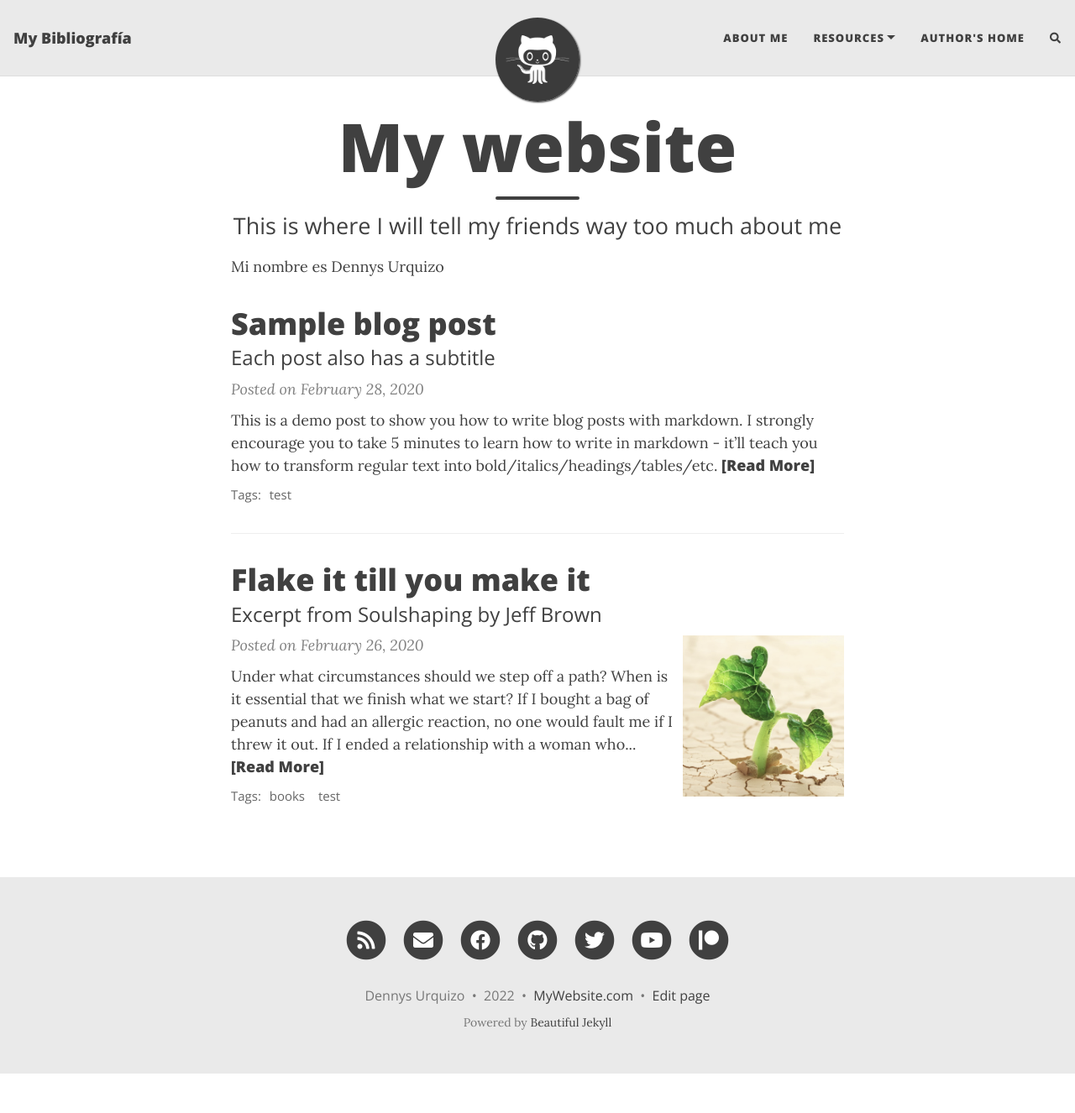
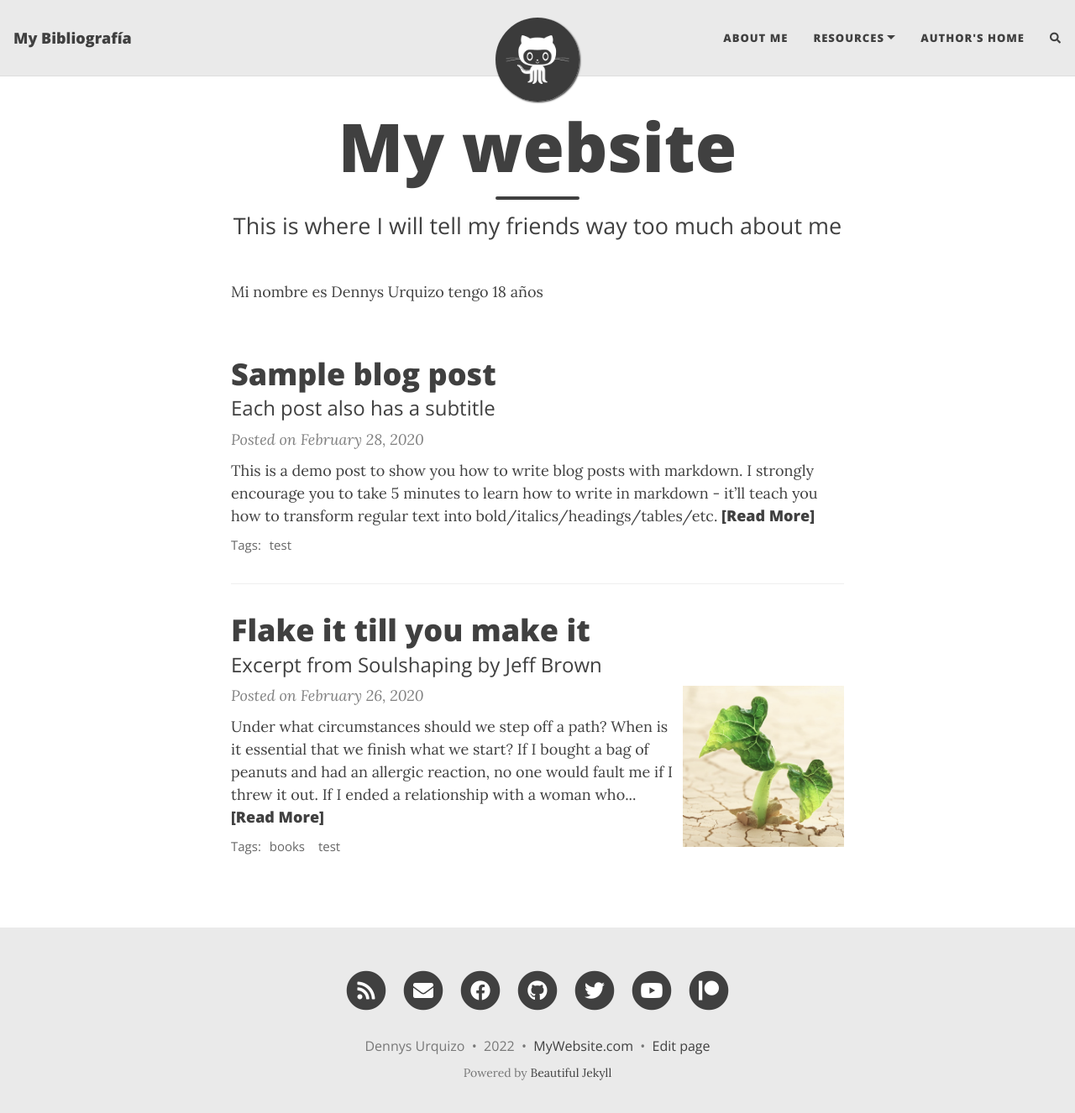
Before and after one commit to DennUrq/DennUrq.github.io, a Jekyll site: the page built from index.html, in a window 1280 px wide and 1339 px high. Shown: the top 1326 px of the window at 84% size. Built offline with Jekyll 4.4.1, drawn with Linux system fonts in a browser that asks for light colours; nearby versions of some CDN libraries; the list of posts is cut into pages by our own code; comment, search, counter and statistics services are not loaded.

Commit message:
Update index.html

```diff
--- a/index.html
+++ b/index.html
@@ -4,4 +4,4 @@ title: My website
 subtitle: This is where I will tell my friends way too much about me
 ---
 
-Mi nombre es Dennys Urquizo
+<p> Mi nombre es Dennys Urquizo tengo 18 años <p>
```
